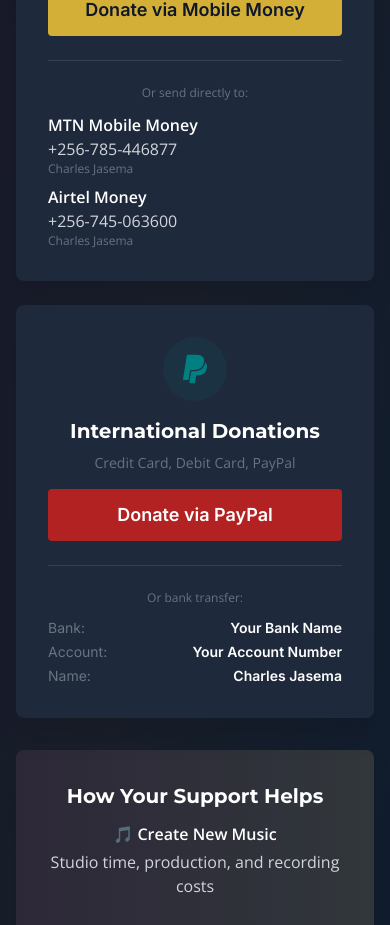
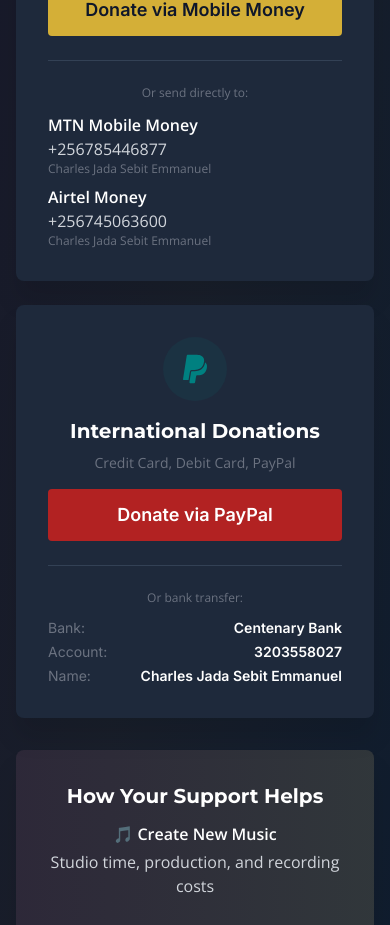
Before and after one commit to CharlesJasema/Charles-Jasema-Portfolio, a Next.js app: page /support in a window 390 px wide. Shown: the part 812-1737 px from the top of the page. Built offline with nearby package versions, Linux system fonts and the light colour scheme; no server answers; a web font is replaced by a local one.

Commit message:
Update donation component with real Mobile Money and bank account details

```diff
--- a/src/components/DonationSection.tsx
+++ b/src/components/DonationSection.tsx
@@ -23,22 +23,21 @@
   mobileMoneyDetails: {
     mtn: {
       name: 'MTN Mobile Money',
-      number: '+256-785-446877',
-      accountName: 'Charles Jasema',
+      number: '+256785446877',
+      accountName: 'Charles Jada Sebit Emmanuel',
     },
     airtel: {
       name: 'Airtel Money',
-      number: '+256-745-063600',
-      accountName: 'Charles Jasema',
+      number: '+256745063600',
+      accountName: 'Charles Jada Sebit Emmanuel',
     },
   },
 
   // Bank Details (for manual donations)
   bankDetails: {
-    bankName: 'Your Bank Name',
-    accountNumber: 'Your Account Number',
-    accountName: 'Charles Jasema',
-    swiftCode: 'Your SWIFT Code',
+    bankName: 'Centenary Bank',
+    accountNumber: '3203558027',
+    accountName: 'Charles Jada Sebit Emmanuel',
   },
 };
 
```
Also changed, not shown: 1 other file (tests, documents, lock files or other folders).
